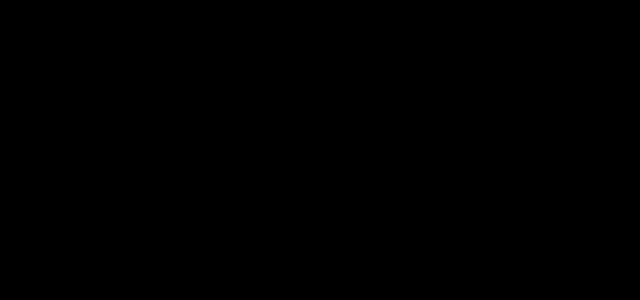
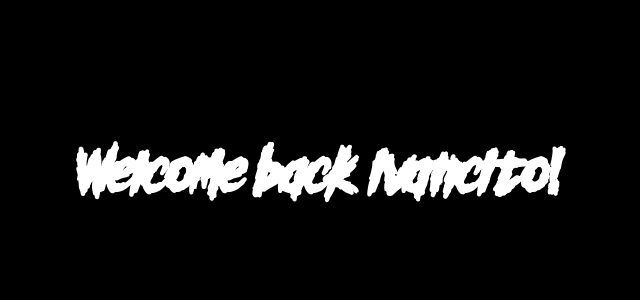
Before and after one commit to naviret/movie-app-frontend, a React (Create React App) app: page /home/1 in a window 1280 px wide. Before the commit this address had no page. Shown: the top 300 px of the page, without its empty margins (319-959 px from the left). Built offline with nearby package versions, Linux system fonts and the light colour scheme.

Commit message:
routing webpages in App.js

```diff
--- a/src/App.js
+++ b/src/App.js
@@ -1,7 +1,7 @@
 import react, { useEffect, useState } from 'react';
-import Home from './pages/Home.jsx';
-import UserHome from './pages/UserHome.jsx';
-import Authenticate from './pages/Authenticate.jsx';
+import WebHomePage from './pages/WebHomePage.jsx';
+import UserHomePage from './pages/UserHomePage.jsx';
+import AuthenticationPage from './pages/AuthenticationPage.jsx';
 import {BrowserRouter, Routes, Route} from 'react-router-dom';
 
 
@@ -9,9 +9,9 @@ function App() {
 	return (
 		<BrowserRouter>
 			<Routes>
-				<Route path='/' element={<Home/>}></Route>
-				<Route path="/authenticate" element={<Authenticate />}></Route>
-				<Route path="/home" element={<UserHome />}></Route>
+				<Route path='/' element={<WebHomePage/>}></Route>
+				<Route path="/authenticate" element={<AuthenticationPage />}></Route>
+				<Route path="/home/:user" element={<UserHomePage />}></Route>
 			</Routes>
 		</BrowserRouter>
 	)
--- a/src/pages/AuthenticationPage.jsx
+++ b/src/pages/AuthenticationPage.jsx
@@ -3,7 +3,7 @@ import Register from '../components/authenticate/Register.jsx';
 import Login from '../components/authenticate/Login.jsx';
 
 
-function Authenticate (){
+function AuthenticationPage (){
 
     const [action, setAction] = useState('Register');
 
@@ -21,4 +21,4 @@ function Authenticate (){
 	)
 }
 
-export default Authenticate;
+export default AuthenticationPage;
--- a/src/pages/UserHomePage.jsx
+++ b/src/pages/UserHomePage.jsx
@@ -1,13 +1,20 @@
-import react, { useEffect, useState } from 'react';
+import React, { useEffect, useState } from 'react';
+import { useLocation, useParams } from 'react-router-dom';
 import Welcome from '../components/main/Welcome.jsx'
 
-function UserHome (){
+function UserHomePage (){
+
+	const { user } = useParams();
+
+	const location = useLocation();
+	const { state } = location;
+
 
 	return (
 		<div>
-            <Welcome/>
+            <Welcome name={user}/>
 		</div>
 	)
 }
 
-export default UserHome;
+export default UserHomePage;
```
